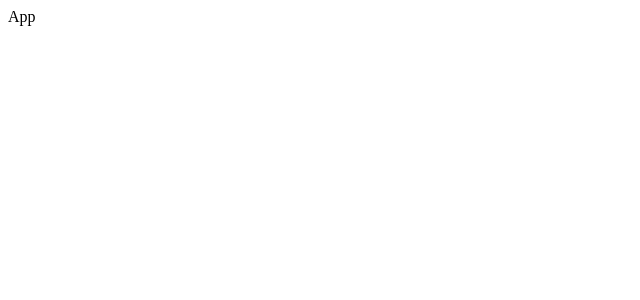
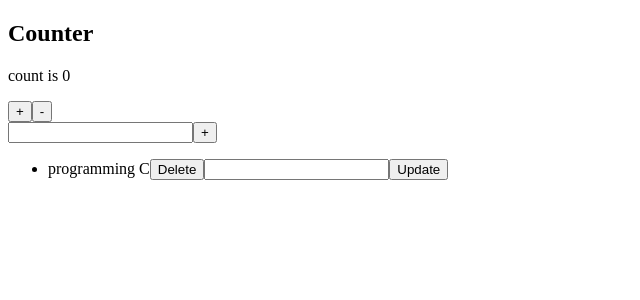
Before and after one commit to Priyanga-Developer/CRUD_Task_DataPlant, a React (Vite) app: page / in a window 1280 px wide. Shown: the top 300 px of the page, without its empty margins (0-640 px from the left). Built offline with nearby package versions, Linux system fonts and the light colour scheme.

Commit message:
todo redux

```diff
--- a/package.json
+++ b/package.json
@@ -10,12 +10,14 @@
     "preview": "vite preview"
   },
   "dependencies": {
+    "@reduxjs/toolkit": "^2.0.1",
     "axios": "^1.6.5",
     "firebase": "^10.7.1",
     "json-server": "^0.17.4",
     "lodash": "^4.17.21",
     "react": "^18.2.0",
     "react-dom": "^18.2.0",
+    "react-redux": "^9.0.4",
     "react-router-dom": "^6.21.1"
   },
   "devDependencies": {
--- a/src/App.jsx
+++ b/src/App.jsx
@@ -267,165 +267,166 @@
 
 
 import React from 'react'
-import { compose ,pipe} from "lodash/fp"
+import Counter from './Component/Counter'
+import ToDoList from './Component/ToDoList'
+// import { compose ,pipe} from "lodash/fp"
 const App = () => {
 
-//   const array=[1,2,3,4]
-//   array.push(5); //it will change the original array
-//   console.log(array);//[1,2,3,4,5]
+// //   const array=[1,2,3,4]
+// //   array.push(5); //it will change the original array
+// //   console.log(array);//[1,2,3,4,5]
 
-//   const array1=array.concat(7)
-//   console.log(array1,"newarray");//it will not change the original arrayinstead it creates a new array
-//   //[1,2,3,4,5,7]
+// //   const array1=array.concat(7)
+// //   console.log(array1,"newarray");//it will not change the original arrayinstead it creates a new array
+// //   //[1,2,3,4,5,7]
 
-//   const originalObj1={
-//     a:2,
-//     b:3,
-//     c:4
-//   }
-//   originalObj1.a=22
-//   console.log(originalObj1); //{a: 22, b: 3, c: 4} it changes the original object
+// //   const originalObj1={
+// //     a:2,
+// //     b:3,
+// //     c:4
+// //   }
+// //   originalObj1.a=22
+// //   console.log(originalObj1); //{a: 22, b: 3, c: 4} it changes the original object
 
-//   const obj1={
-//     ...originalObj1,
-//     a:45
-//   }
-//   console.log(obj1); //{a: 45, b: 3, c: 4} it does not chnage original object,it creates a new object
+// //   const obj1={
+// //     ...originalObj1,
+// //     a:45
+// //   }
+// //   console.log(obj1); //{a: 45, b: 3, c: 4} it does not chnage original object,it creates a new object
 
-//   //shallow Copy
-//     const basket ={
-//        fruit:"apple",
-//        vegetable:"tomato",
-//        snacks:"lays"
-//     }
-//     const basket2={
-//       ...basket,
-//        fruit:"banana"
-//     }
-//     console.log(basket, "original");//{"fruit": "apple","vegetable": "tomato", "snacks": "lays"}
-//     console.log(basket2 ,"new");//{fruit: 'banana', vegetable: 'tomato', snacks: 'lays'}
-//     //Shallow copy has a challenge when we have nested objects.
-//     const newShopping={
-//       shop1:{
-//         fruits:"mango",
-//         vegetable:"brinjal",
-//         snacks:"biscuit"
-//       }
-//     }
-//     const basket3={
-//           ...newShopping,fruits:"no fruits"
-//     }
-//     console.log(newShopping,"original");
-//   //   {
-//   //     "shop1": {
-//   //         "fruits": "mango",
-//   //         "vegetable": "brinjal",
-//   //         "snacks": "biscuit"
-//   //     }
-//   // }
-//     console.log(basket3,"new");
-//   //   {
-//   //     "shop1": {
-//   //         "fruits": "mango",
-//   //         "vegetable": "brinjal",
-//   //         "snacks": "biscuit"
-//   //     },
-//   //     "fruits": "no fruits"
-//   // }  /// It does not change the fruit property in shop1 ,so we have to do something called deep copy
+// //   //shallow Copy
+// //     const basket ={
+// //        fruit:"apple",
+// //        vegetable:"tomato",
+// //        snacks:"lays"
+// //     }
+// //     const basket2={
+// //       ...basket,
+// //        fruit:"banana"
+// //     }
+// //     console.log(basket, "original");//{"fruit": "apple","vegetable": "tomato", "snacks": "lays"}
+// //     console.log(basket2 ,"new");//{fruit: 'banana', vegetable: 'tomato', snacks: 'lays'}
+// //     //Shallow copy has a challenge when we have nested objects.
+// //     const newShopping={
+// //       shop1:{
+// //         fruits:"mango",
+// //         vegetable:"brinjal",
+// //         snacks:"biscuit"
+// //       }
+// //     }
+// //     const basket3={
+// //           ...newShopping,fruits:"no fruits"
+// //     }
+// //     console.log(newShopping,"original");
+// //   //   {
+// //   //     "shop1": {
+// //   //         "fruits": "mango",
+// //   //         "vegetable": "brinjal",
+// //   //         "snacks": "biscuit"
+// //   //     }
+// //   // }
+// //     console.log(basket3,"new");
+// //   //   {
+// //   //     "shop1": {
+// //   //         "fruits": "mango",
+// //   //         "vegetable": "brinjal",
+// //   //         "snacks": "biscuit"
+// //   //     },
+// //   //     "fruits": "no fruits"
+// //   // }  /// It does not change the fruit property in shop1 ,so we have to do something called deep copy
 
-//   //Deep Copy
+// //   //Deep Copy
 
-//   const basket4={
-//     ...newShopping,shop1:{
-//       ...newShopping.shop1, fruits:"no fruits"
-//     }
-//   }
-//   console.log(basket4,"deepcopy");
-// //   {
-// //     "shop1": {
-// //         "fruits": "no fruits",
-// //         "vegetable": "brinjal",
-// //         "snacks": "biscuit"
+// //   const basket4={
+// //     ...newShopping,shop1:{
+// //       ...newShopping.shop1, fruits:"no fruits"
 // //     }
-// // }
-//   console.log(newShopping,"original");
+// //   }
+// //   console.log(basket4,"deepcopy");
+// // //   {
+// // //     "shop1": {
+// // //         "fruits": "no fruits",
+// // //         "vegetable": "brinjal",
+// // //         "snacks": "biscuit"
+// // //     }
+// // // }
+// //   console.log(newShopping,"original");
 
-// //   {
-// //     "shop1": {
-// //         "fruits": "mango",
-// //         "vegetable": "brinjal",
-// //         "snacks": "biscuit"
-// //     }
-// // }
+// // //   {
+// // //     "shop1": {
+// // //         "fruits": "mango",
+// // //         "vegetable": "brinjal",
+// // //         "snacks": "biscuit"
+// // //     }
+// // // }
 
-//function reference
+// //function reference
 
-function pressLike(){
- return console.log("Thanks a lot");
-}
-const pl=pressLike // no output ,just referred
-pl() //Thanks a lot
+// function pressLike(){
+//  return console.log("Thanks a lot");
+// }
+// const pl=pressLike // no output ,just referred
+// pl() //Thanks a lot
 
-// Higher Order Function -Takes a function as argument in a function or return a function eg .map,filter,reduce
-function message (){
-  return "Hello world"
-}
-function SaySomething(func) {
-   console.log(func);
-}
-SaySomething(message) //ƒ message() { return "Hello world";}
-SaySomething(message())// "hello world"
+// // Higher Order Function -Takes a function as argument in a function or return a function eg .map,filter,reduce
+// function message (){
+//   return "Hello world"
+// }
+// function SaySomething(func) {
+//    console.log(func);
+// }
+// SaySomething(message) //ƒ message() { return "Hello world";}
+// SaySomething(message())// "hello world"
 
-//example2
+// //example2
 
-const text="   Redux  "
-const trim = str=> str.trim()
-const lowerCase= str=>str.toLowerCase()
+// const text="   Redux  "
+// const trim = str=> str.trim()
+// const lowerCase= str=>str.toLowerCase()
 
 
-const result=(text)=>{
-  return console.log( `<div>${text}</div>`);
-}
-result(lowerCase(trim(text))) //<div>redux</div> left to right
+// const result=(text)=>{
+//   return console.log( `<div>${text}</div>`);
+// }
+// result(lowerCase(trim(text))) //<div>redux</div> left to right
 
-//introduced a library  lodash import { compose ,pipe} from "lodash/fp"
-//1. compose
- const composing=compose(result,lowerCase,trim) //right to left
-composing(text)
-//2.Pipe
-const piping=pipe(trim,lowerCase,result) //easy ,left to right
-piping(text)
+// //introduced a library  lodash import { compose ,pipe} from "lodash/fp"
+// //1. compose
+//  const composing=compose(result,lowerCase,trim) //right to left
+// composing(text)
+// //2.Pipe
+// const piping=pipe(trim,lowerCase,result) //easy ,left to right
+// piping(text)
 
-//Currying Taking multiple arguments and taking one by one ,nesting in function
-function add(a){
-  return (b)=>{
-       return console.log(a+b); //5
-  }
-}
-add(3)(2);
-const text2="   Redux  "
-const trim2 = str=> str.trim()
-const lowerCase2= str=>str.toLowerCase()
-const result2=(type)=>{
- return (text) =>console.log( `<${type}>${text}</${type}>`);
-}
-const curryingPipe=pipe(trim2,lowerCase2,result2)
-curryingPipe("span")(text2)///<span>Redux</span>
+// //Currying Taking multiple arguments and taking one by one ,nesting in function
+// function add(a){
+//   return (b)=>{
+//        return console.log(a+b); //5
+//   }
+// }
+// add(3)(2);
+// const text2="   Redux  "
+// const trim2 = str=> str.trim()
+// const lowerCase2= str=>str.toLowerCase()
+// const result2=(type)=>{
+//  return (text) =>console.log( `<${type}>${text}</${type}>`);
+// }
+// const curryingPipe=pipe(trim2,lowerCase2,result2)
+// curryingPipe("span")(text2)///<span>Redux</span>
 
-//Pure Function - result will not change
-function randomNum(num){ //Impure function
-  return num* Math.random() // output changes ,not predicatable
-}
-function Num(num){ //pure function
-  return num* 3 // output not chnages , predicatable
-}
-
-
-
-
+// //Pure Function - result will not change
+// function randomNum(num){ //Impure function
+//   return num* Math.random() // output changes ,not predicatable
+// }
+// function Num(num){ //pure function
+//   return num* 3 // output not chnages , predicatable
+// }
 
   return (
-    <div>App</div>
+    <div>
+      <Counter/>
+      <ToDoList/>
+    </div>
   )
 }
 
--- /dev/null
+++ b/src/Component/Counter.jsx
@@ -0,0 +1,19 @@
+import React from 'react'
+import { useDispatch, useSelector } from 'react-redux'
+import {  decrement, increment } from '../features/counter/counterSlice';
+
+
+const Counter = () => {
+    const dispatch =useDispatch();
+    const count =useSelector((state)=>state.counter.count)
+  return (
+    <div>
+        <h2>Counter</h2>
+        <p>count is {count} </p>
+        <button type="button" onClick={()=>dispatch(increment())} >+</button>
+        <button type="button" onClick={()=>dispatch(decrement())} >-</button>
+    </div>
+  )
+}
+
+export default Counter
--- /dev/null
+++ b/src/Component/ToDoList.jsx
@@ -0,0 +1,37 @@
+import { nanoid } from '@reduxjs/toolkit';
+import React, { useState } from 'react'
+import { useDispatch, useSelector } from 'react-redux';
+import { addTodos, deleteTodo, list, updateTodo } from '../features/Todo/todoSlice';
+
+
+const ToDoList = () => {
+    const [task,setTask]=useState("");
+    const [newtask,setNewtask]=useState("");
+    const newList =useSelector(list);
+    const dispatch=useDispatch();
+
+
+
+  return (
+    <div>
+        <form action="" onSubmit={(e)=>e.preventDefault()}>
+           <input type="text" value={task} onChange={(e)=>setTask(e.target.value)} />
+           <button type="button" onClick={()=>dispatch(addTodos(task))}>+</button>
+        </form>
+        <div>
+            <ul>
+                {newList.map((eachList)=>{
+                  return  <li key={eachList.id}>{eachList.taskName}
+                    <button type='button' onClick={()=>dispatch(deleteTodo(eachList.id))}>Delete</button>
+                    <input type="text" value={newtask} onChange={(e)=>setNewtask(e.target.value)} />
+                    <button type='button' onClick={()=>dispatch(updateTodo({id:eachList.id,taskName:newtask}))}>Update</button>
+                    </li>
+                })}
+
+            </ul>
+        </div>
+    </div>
+  )
+}
+
+export default ToDoList
--- /dev/null
+++ b/src/app/store.js
@@ -0,0 +1,10 @@
+import { configureStore} from "@reduxjs/toolkit"
+import counterReducer from "../features/counter/counterSlice"
+import todoReducer from "../features/Todo/todoSlice"
+
+export const store=  configureStore({
+    reducer:{
+        counter:counterReducer,
+        todo:todoReducer
+    }
+})
--- /dev/null
+++ b/src/features/Todo/todoSlice.js
@@ -0,0 +1,38 @@
+import { createSlice } from "@reduxjs/toolkit";
+import { nanoid } from "@reduxjs/toolkit";
+
+const initialState={
+    todos:[{
+        id:nanoid(),
+        taskName:"programming C"
+    }]
+}
+export const toDoSlice=createSlice({
+    name:"todo",
+    initialState,
+    reducers:{
+     addTodos: (state,action)=>{
+         const todo={
+            id:nanoid(),
+            taskName:action.payload
+         }
+         state.todos.push(todo)
+     },
+     deleteTodo:(state,action)=>{
+       state.todos=state.todos.filter((todo)=>todo.id!==action.payload)
+     },
+     updateTodo:(state,action)=>{
+         state.todos=state.todos.map((todo)=>{
+         if(todo.id==action.payload.id){
+             todo.taskName=action.payload.taskName
+         }
+         return todo
+        })
+
+     }
+    }
+})
+
+export default toDoSlice.reducer
+export const list =(state)=>state.todo.todos;
+export const {addTodos ,deleteTodo,updateTodo }=toDoSlice.actions
--- /dev/null
+++ b/src/features/counter/counterSlice.js
@@ -0,0 +1,20 @@
+import { createSlice } from "@reduxjs/toolkit";
+
+
+const initialState={
+    count:0
+}
+export const counterSlice=createSlice({
+    name:"counter",
+    initialState,
+    reducers:{
+        increment:(state)=>{
+          state.count+=1
+        },
+        decrement:(state)=>{
+            state.count-=1
+          },
+    }
+})
+export default counterSlice.reducer
+export const {increment,decrement} =counterSlice.actions;
--- a/src/main.jsx
+++ b/src/main.jsx
@@ -1,7 +1,8 @@
 import React from 'react'
 import ReactDOM from 'react-dom/client'
 import App from './App.jsx'
-
+import { store } from './app/store.js'
+import { Provider} from "react-redux"
 import { DataContextProvider } from './Hooks/DataContext.jsx'
 import {BrowserRouter} from "react-router-dom"
 
@@ -9,7 +10,9 @@ ReactDOM.createRoot(document.getElementById('root')).render(
   <React.StrictMode>
     <DataContextProvider>
       <BrowserRouter>
+      <Provider store={store}>
         <App/>
+      </Provider>
       </BrowserRouter>
     </DataContextProvider>
   </React.StrictMode>,
```
Also changed, not shown: 1 other file (tests, documents, lock files or other folders).
